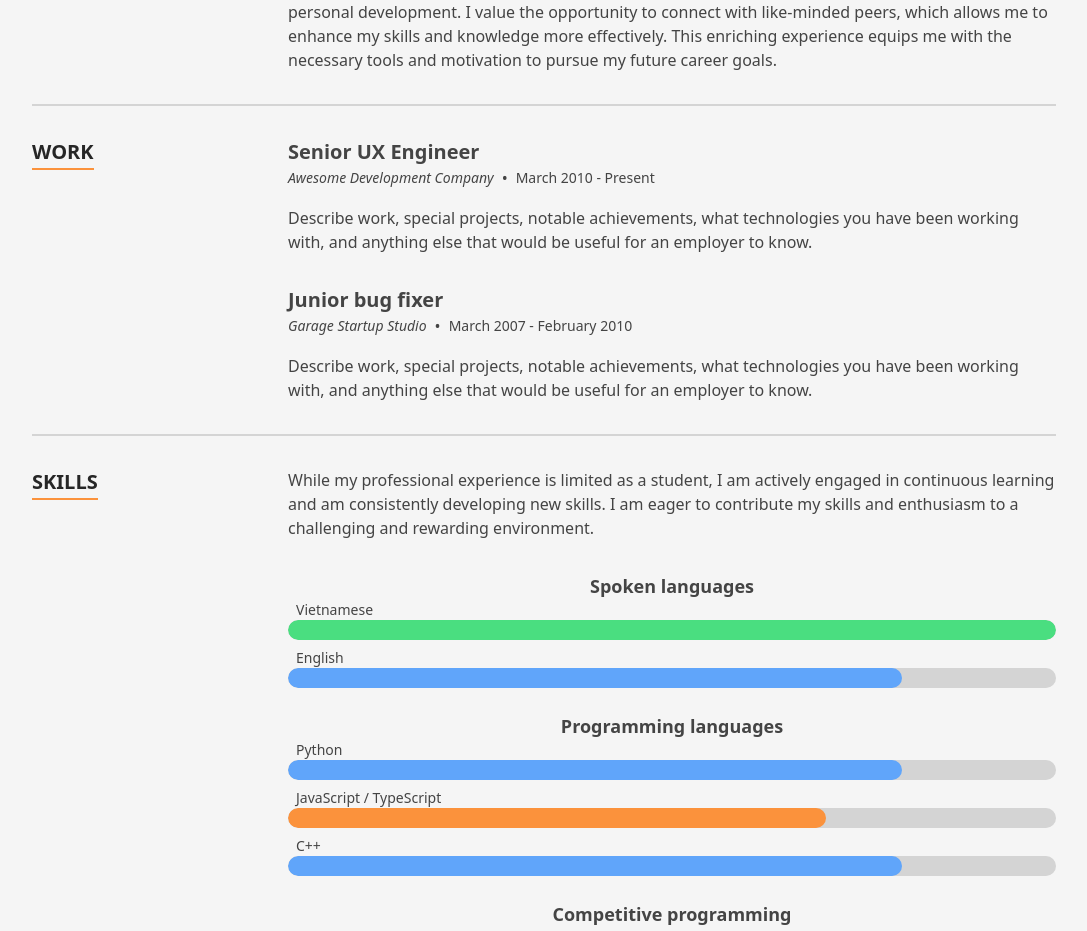
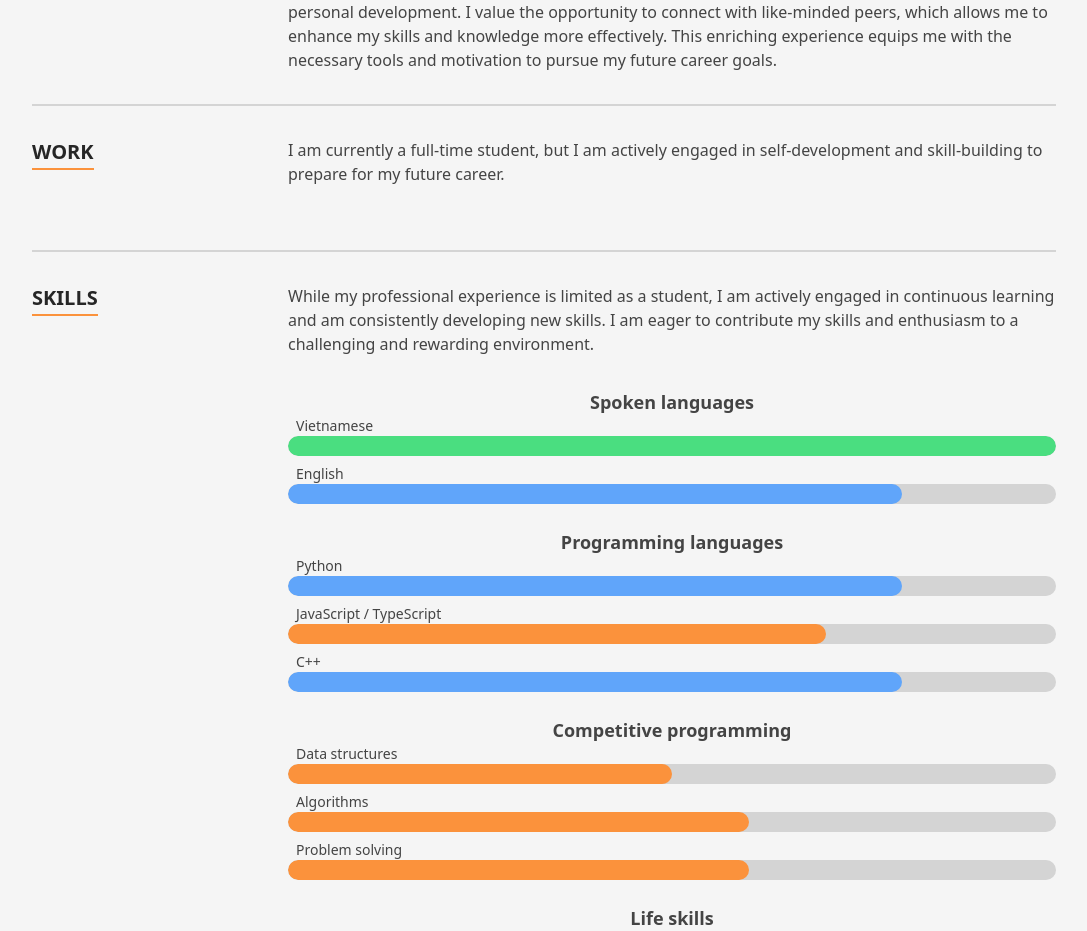
Before and after one commit to AKT311209/OnlineProfile, a Next.js app: page / in a window 1280 px wide. Shown: the part 1640-2571 px from the top of the page, without its empty margins (96-1183 px from the left). Built offline with nearby package versions, Linux system fonts and the light colour scheme.

Commit message:
Add current student status to Resume and comment out previous work experience

```diff
--- a/src/components/Sections/Resume/index.tsx
+++ b/src/components/Sections/Resume/index.tsx
@@ -16,6 +16,7 @@ const Resume: FC = memo(() => {
           ))}
         </ResumeSection>
         <ResumeSection title="Work">
+          <p className="pb-8">I am currently a full-time student, but I am actively engaged in self-development and skill-building to prepare for my future career.</p>
           {experience.map((item, index) => (
             <TimelineItem item={item} key={`${item.title}-${index}`} />
           ))}
--- a/src/data/data.tsx
+++ b/src/data/data.tsx
@@ -267,28 +267,28 @@ export const education: TimelineItem[] = [
 ];
 
 export const experience: TimelineItem[] = [
-  {
-    date: 'March 2010 - Present',
-    location: 'Awesome Development Company',
-    title: 'Senior UX Engineer',
-    content: (
-      <p>
-        Describe work, special projects, notable achievements, what technologies you have been working with, and
-        anything else that would be useful for an employer to know.
-      </p>
-    ),
-  },
-  {
-    date: 'March 2007 - February 2010',
-    location: 'Garage Startup Studio',
-    title: 'Junior bug fixer',
-    content: (
-      <p>
-        Describe work, special projects, notable achievements, what technologies you have been working with, and
-        anything else that would be useful for an employer to know.
-      </p>
-    ),
-  },
+  // {
+  //   date: 'March 2010 - Present',
+  //   location: 'Awesome Development Company',
+  //   title: 'Senior UX Engineer',
+  //   content: (
+  //     <p>
+  //       Describe work, special projects, notable achievements, what technologies you have been working with, and
+  //       anything else that would be useful for an employer to know.
+  //     </p>
+  //   ),
+  // },
+  // {
+  //   date: 'March 2007 - February 2010',
+  //   location: 'Garage Startup Studio',
+  //   title: 'Junior bug fixer',
+  //   content: (
+  //     <p>
+  //       Describe work, special projects, notable achievements, what technologies you have been working with, and
+  //       anything else that would be useful for an employer to know.
+  //     </p>
+  //   ),
+  // },
 ];
 
 /**
```
